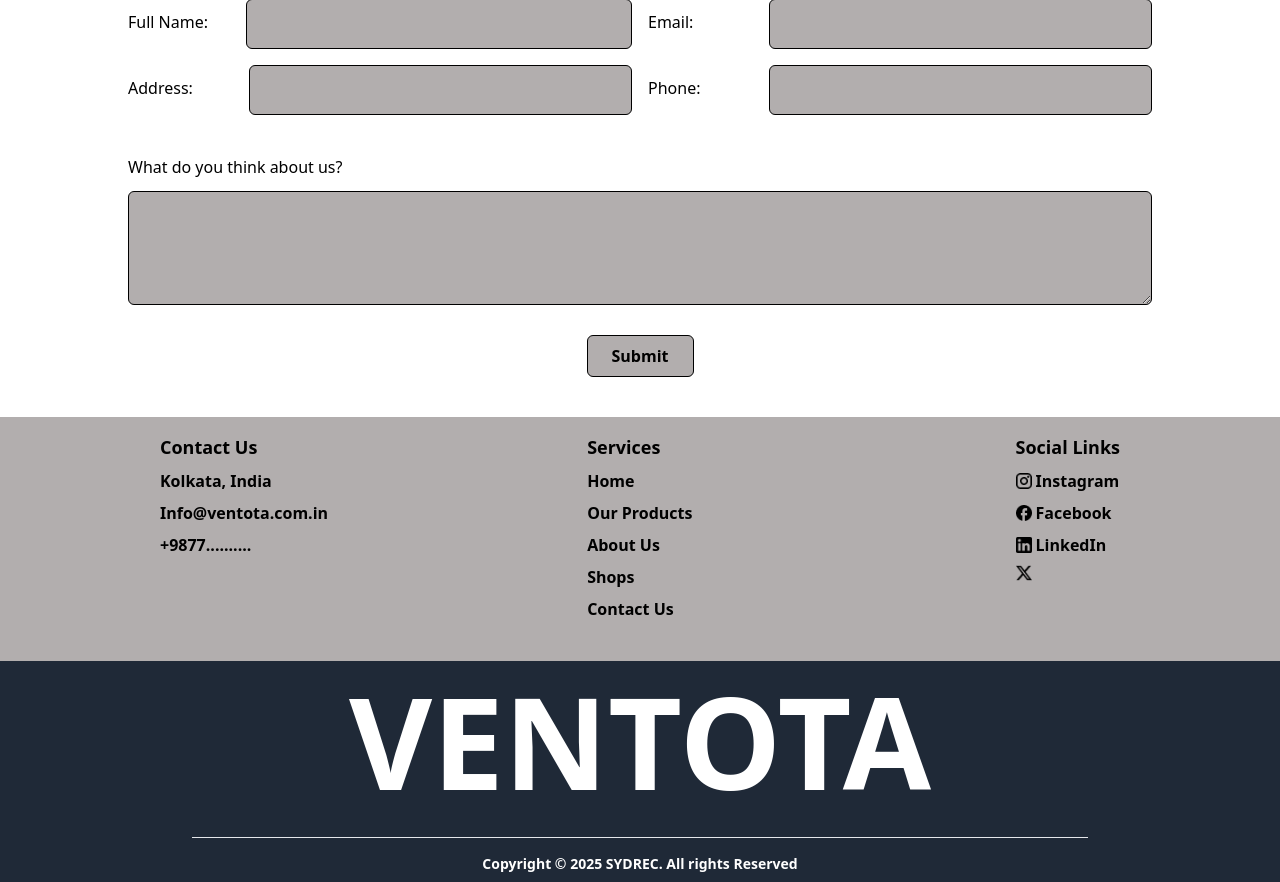
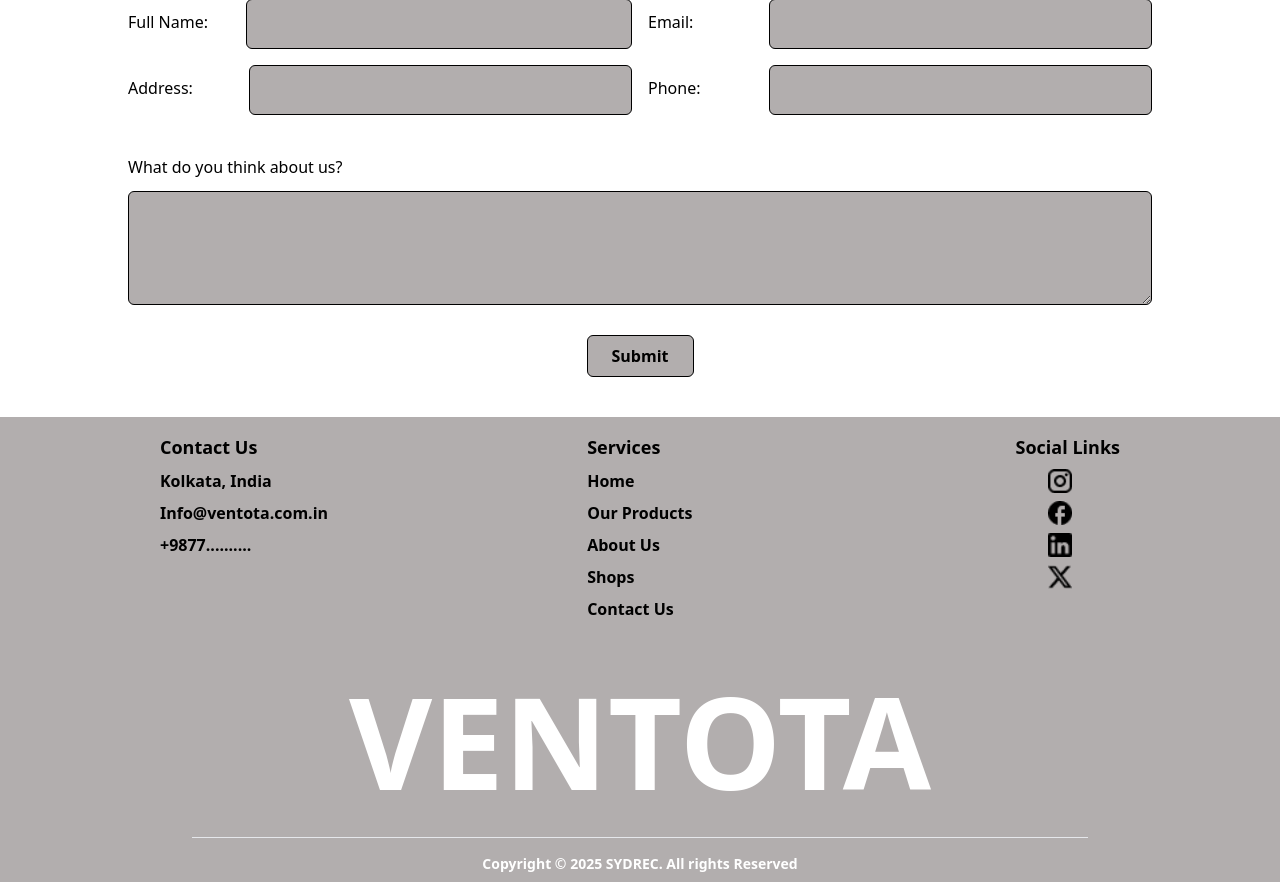
Before and after one commit to pasangggs/intern, a Django app: page / in a window 1280 px wide. Shown: the part 4969-5851 px from the top of the page. Run offline with Django 5.2, Linux system fonts and the light colour scheme; data comes from the database, SQL or seed files in the repository; some libraries are stand-ins or nearby versions.

Commit message:
footer and dashboard updates

```diff
--- a/Django/Ventota/ventota/templates/admin_pages/dashboard.html
+++ b/Django/Ventota/ventota/templates/admin_pages/dashboard.html
@@ -88,9 +88,10 @@
                         <form action="{% url 'product_delete' i.id %}" method="POST" onsubmit="return confirm('Are you sure you want to delete this product?');" class="inline">
                             {% csrf_token %}
                             <button type="submit" class="text-red-500 hover:text-red-700">
-                                <svg xmlns="https://icons8.com/icon/1941/trash" class="h-2 w-2" fill="none" viewBox="0 0 24 24" stroke="currentColor">
+                                <svg xmlns="http://www.w3.org/2000/svg" class="h-2 w-2" fill="none" viewBox="0 0 24 24" stroke="currentColor">
                                     <path stroke-linecap="round" stroke-linejoin="round" stroke-width="2" d="M19 7l-.867 12.142A2 2 0 0116.138 21H7.862a2 2 0 01-1.995-1.858L5 7m5 4v6m4-6v6m1-10V4a1 1 0 00-1-1h-4a1 1 0 00-1 1v3M4 7h16" />
                                 </svg>
+
                             </button>
                         </form>
                     </div>
--- a/Django/Ventota/ventota/templates/footer.html
+++ b/Django/Ventota/ventota/templates/footer.html
@@ -22,24 +22,27 @@
     </div>
 
     <!-- Social Links -->
-    <div class="flex flex-col items-start">
+    <div class="flex flex-col items-center">
       <h3 class="text-lg font-semibold mt-4">Social Links</h3>
       <ul class="space-y-2 font-semibold">
         <li class="flex items-center space-x-1 mb-2 mt-2">
-          <img src="{% static 'images/instagram.png' %}" alt="Instagram" class="h-4 w-4">
-          <a href="#" aria-label="Instagram" class="hover:underline mr-4">Instagram</a>
+          <a href="#" aria-label="Instagram" class="hover:underline mr-4">
+            <img src="{% static 'images/instagram.png' %}" alt="Instagram" class="h-6 w-6">
+          </a>
         </li>
         <li class="flex items-center space-x-1 mb-2 mt-2">
-          <img src="{% static 'images/facebook.png' %}" alt="Facebook" class="h-4 w-4">
-          <a href="#" aria-label="Facebook" class="hover:underline">Facebook</a>
+          <a href="#" aria-label="Facebook" class="hover:underline">
+            <img src="{% static 'images/facebook.png' %}" alt="Facebook" class="h-6 w-6">
+          </a>
         </li>
         <li class="flex items-center space-x-1 mb-2 mt-2">
-          <img src="{% static 'images/linkedin.png' %}" alt="LinkedIn" class="h-4 w-4">
-          <a href="#" aria-label="LinkedIn" class="hover:underline">LinkedIn</a>
+          <a href="#" aria-label="LinkedIn" class="hover:underline">
+            <img src="{% static 'images/linkedin.png' %}" alt="LinkedIn" class="h-6 w-6">
+          </a>
         </li>
         <li class="flex items-center space-x-1 mb-2 mt-2">
           <a href="#" aria-label="X" class="hover:underline">
-            <img src="{% static 'images/x.png' %}" alt="X" class="h-4 w-4">
+            <img src="{% static 'images/x.png' %}" alt="X" class="h-6 w-6">
           </a>
         </li>
       </ul>
@@ -47,7 +50,7 @@
   </div>
 
   <!-- Footer Bottom -->
-  <div class="mt-8 pt-4 w-full bg-gray-800 text-white">
+  <div class="mt-8 pt-4 w-full bg-[#B2AEAE] text-white">
     <div class="container mx-auto px-4 text-center font-roboto">
       <h1 class="text-4xl md:text-6xl lg:text-9xl font-bold mb-4 md:mb-8">VENTOTA</h1>
       <div class="border-t max-w-4xl mx-auto"></div>
```
